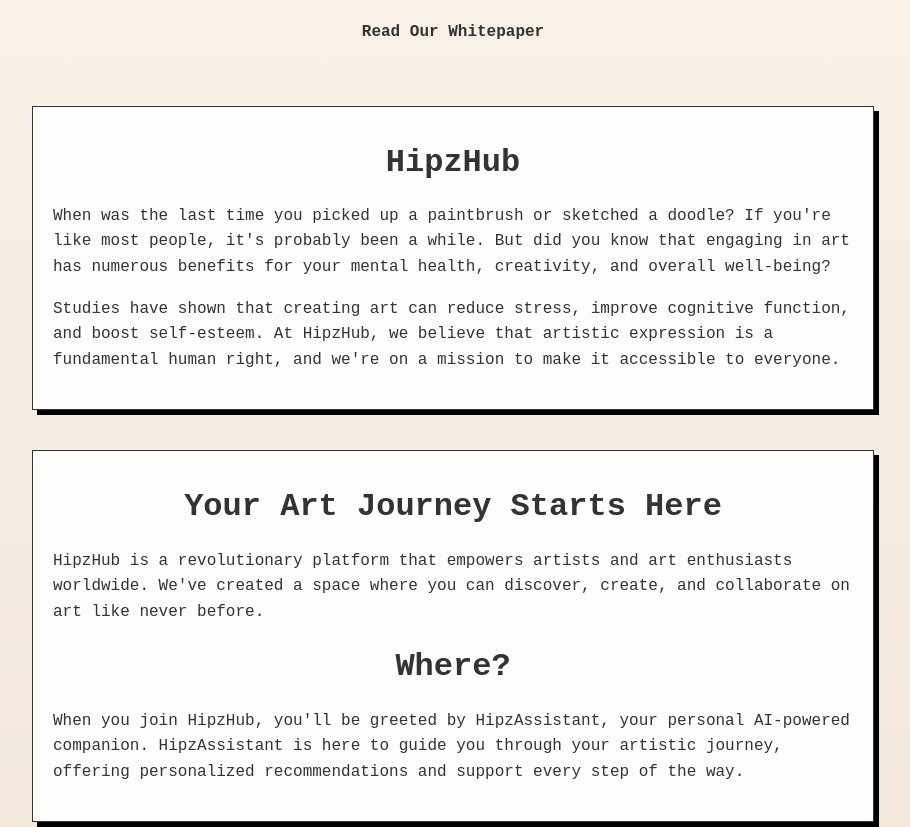
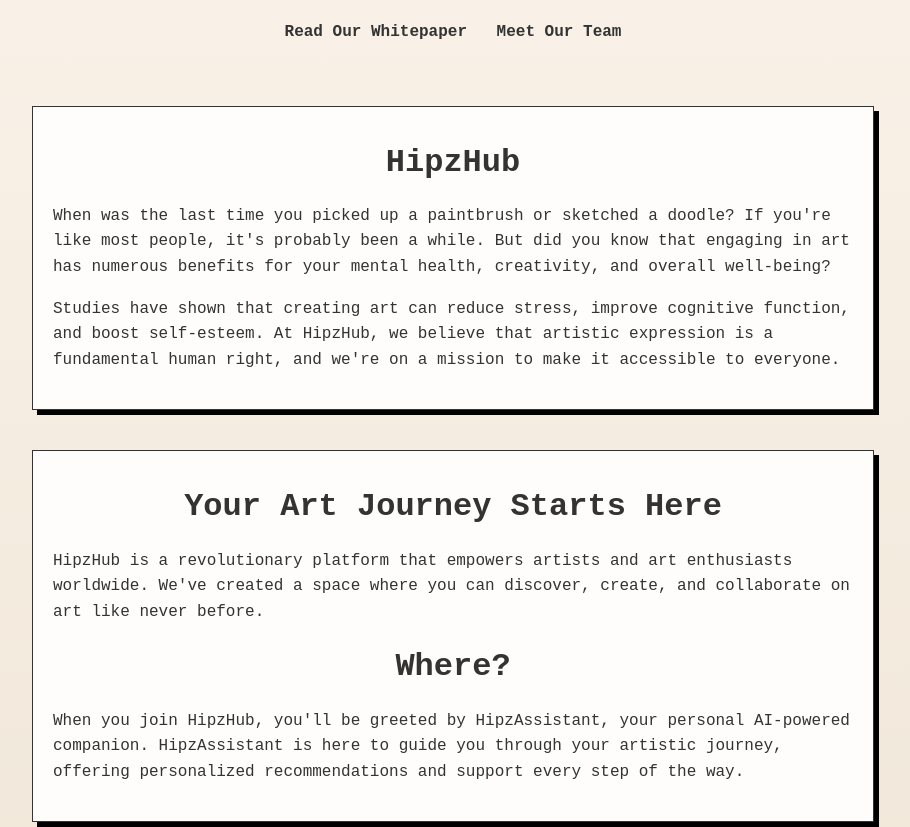
Before and after one commit to ShenRuililin/hipzhub, a plain HTML site: page index.html in a window 1280 px wide. Shown: the top 827 px of the page, without its empty margins (187-1097 px from the left). Drawn offline with Linux system fonts and the light colour scheme; a script that the page names is missing.

Commit message:
Include our team to index

```diff
--- a/index.html
+++ b/index.html
@@ -48,6 +48,7 @@
 <header>
     <nav class="links">
         <a href="https://docs.google.com/document/d/1yGUzKzhfEoNcSQ9emUmAq4gsRnyyiOC9G85TmLYciBM/pub" target="_blank">Read Our Whitepaper</a>
+        <a href="https://shenruililin.github.io/hipzhub/team/" target="_blank">Meet Our Team</a>
     </nav>
 </header>
 
```
